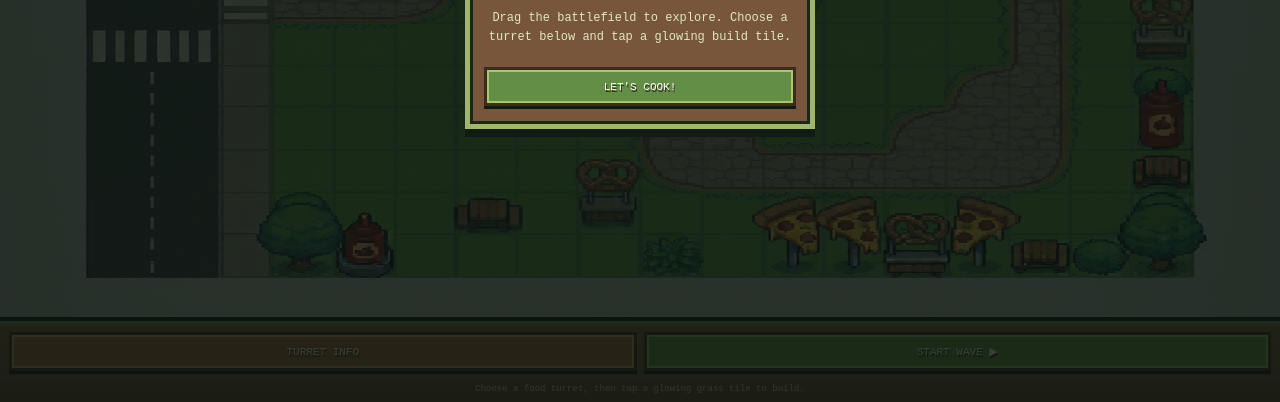
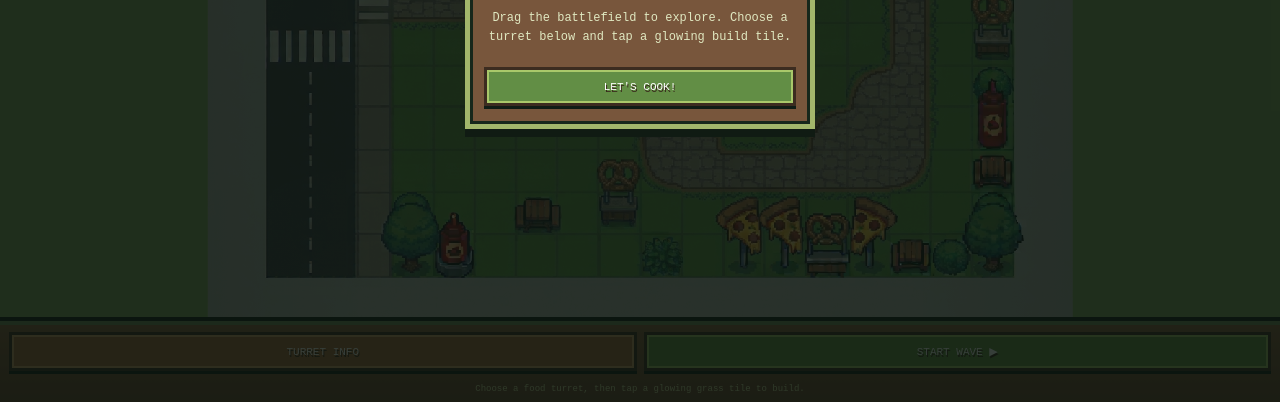
Before and after one commit to brxceOg/food-tower-defense-, a plain HTML site: page index.html in a window 1280 px wide. Shown: the part 398-800 px from the top of the page. Drawn offline with Linux system fonts and the light colour scheme.

Commit message:
Initialize centered landscape battlefield on load

```diff
--- a/index.html
+++ b/index.html
@@ -74,7 +74,7 @@ function endRun(win){active=false;if(win)bestWave=Math.max(bestWave,wave);else b
 $('continue').onclick=()=>{ $('result').classList.add('hidden');if(health<=0){health=10;coins=180;wave=1;runStats={fed:0,earned:0};towers=[];$('towers').innerHTML='';spotDefs.forEach(s=>{s.tower=null;s.el.classList.remove('occupied')})}else wave++;customers=[];$('customers').innerHTML='';shots=[];update()};
 $('waveBtn').onclick=()=>{if(!active)spawn()};
 $('inspect').onclick=()=>{if(selectedSpot&&selectedSpot.tower){let d=defs.find(x=>x.id===selectedSpot.tower);toast(d.name+' · '+d.damage+' feed · '+d.range+' range')}else toast('Tap a placed turret to inspect it')};
-$('play').onclick=()=>{$('intro').classList.add('hidden');initSpots();update();loadArtwork();};
+layoutWorld();$('play').onclick=()=>{$('intro').classList.add('hidden');initSpots();update();loadArtwork();};
 let startY=0,startCam=0,moved=false;
 window.addEventListener('resize',layoutWorld);
 let lastFrame=0;function loop(now){let dt=Math.min(40,now-lastFrame||16);lastFrame=now;updateGame(dt,now);if(active&&spawned>=total&&customers.every(c=>c.dead))checkWave();requestAnimationFrame(loop)}requestAnimationFrame(loop);
```
